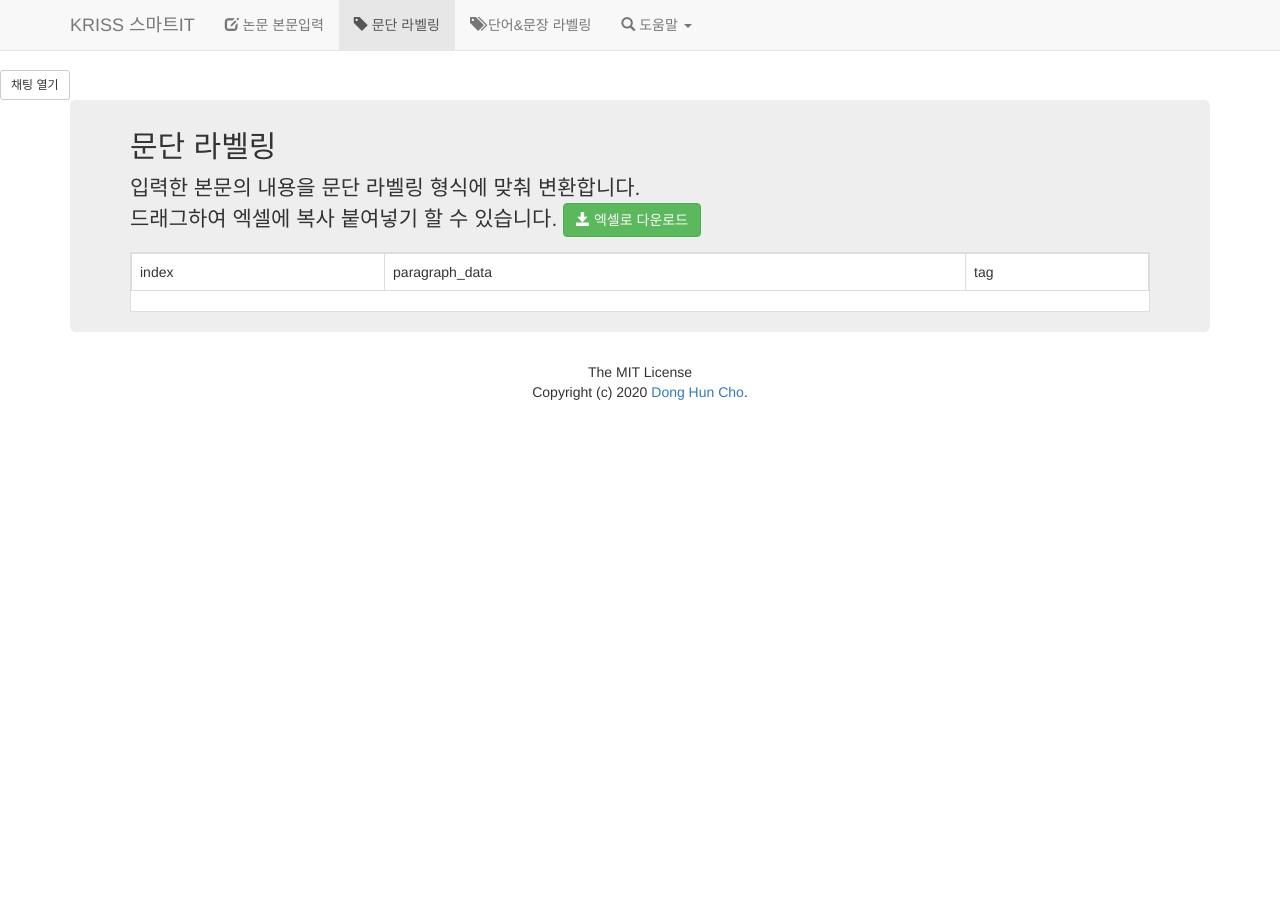
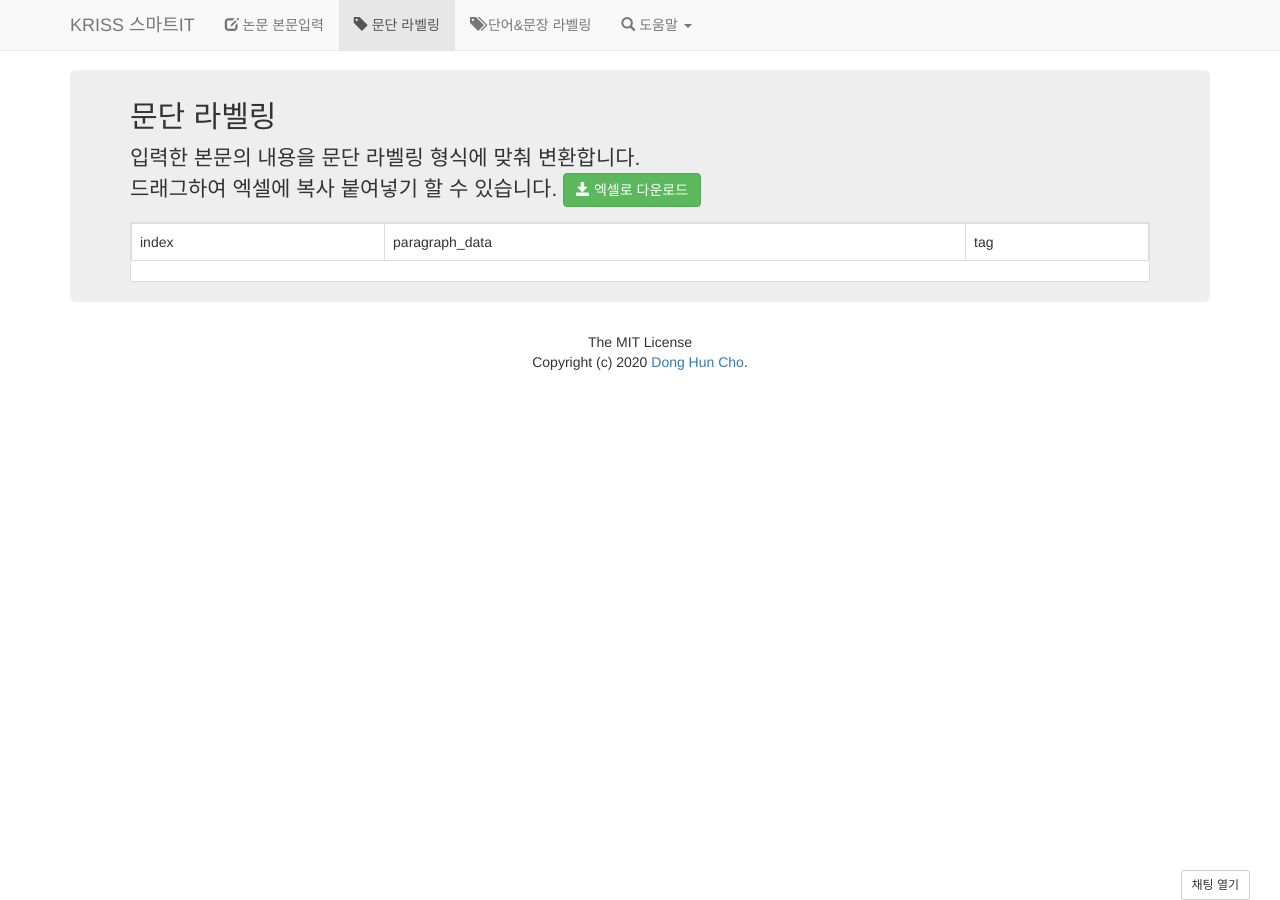
Before and after one commit to johun204/johun204.github.io, a Jekyll site: the page kriss/paragraph.html, which Jekyll copies as it is, in a window 1280 px wide. Built offline with Jekyll 4.4.1, drawn with Linux system fonts in a browser that asks for light colours.

Commit message:
Add files via upload

```diff
--- a/kriss/css/main.css
+++ b/kriss/css/main.css
@@ -21,3 +21,19 @@
   padding-top:10px;
   padding-bottom:20px;
 }
+#chat_room
+{
+	position:fixed;
+	bottom:0px;
+	right:30px;
+	width:50%;
+	height:0px;
+	max-width:300px;
+	max-height:500px;
+}
+#chat_btn
+{
+	position:fixed;
+	bottom:0px;
+	right:30px;
+}
```
